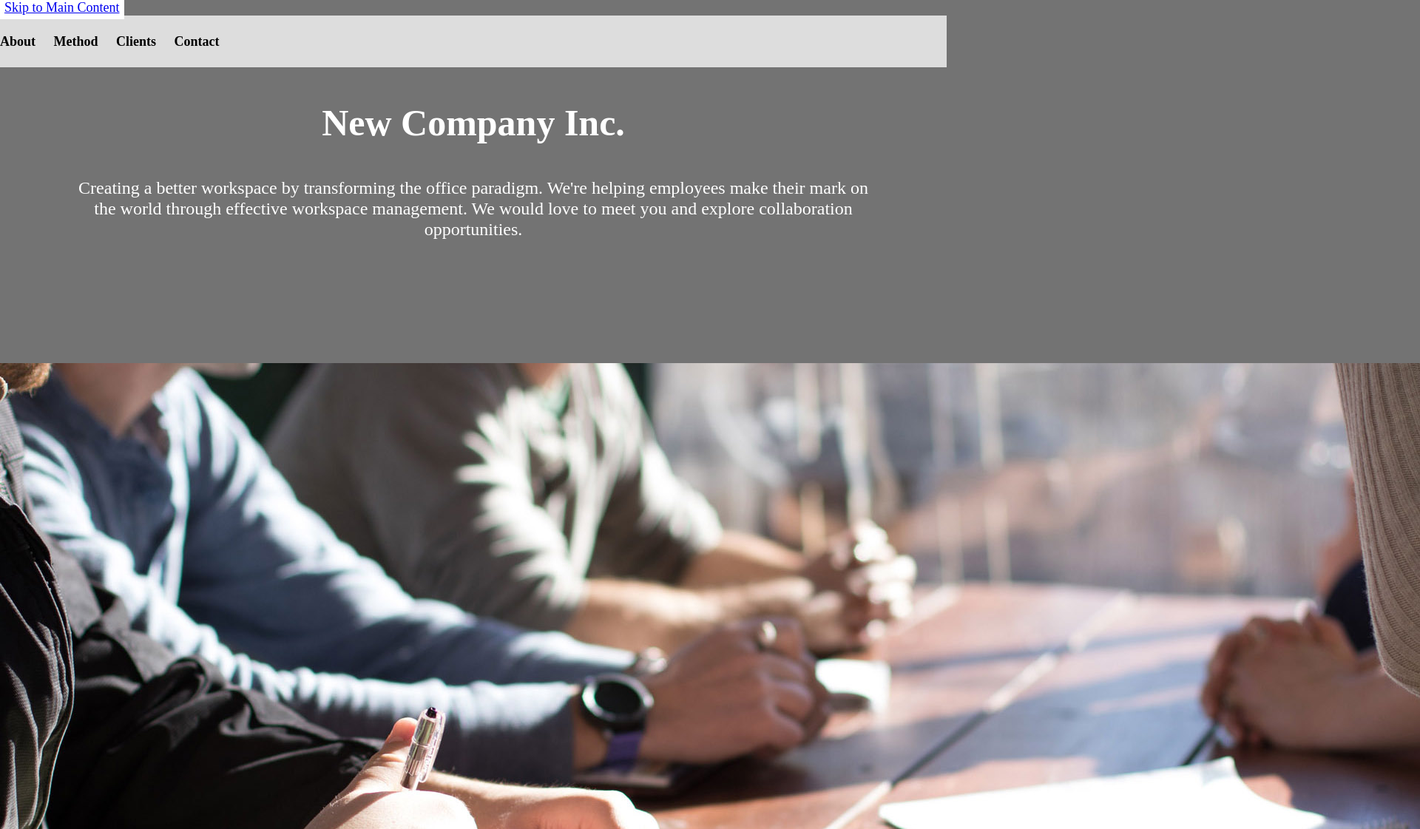
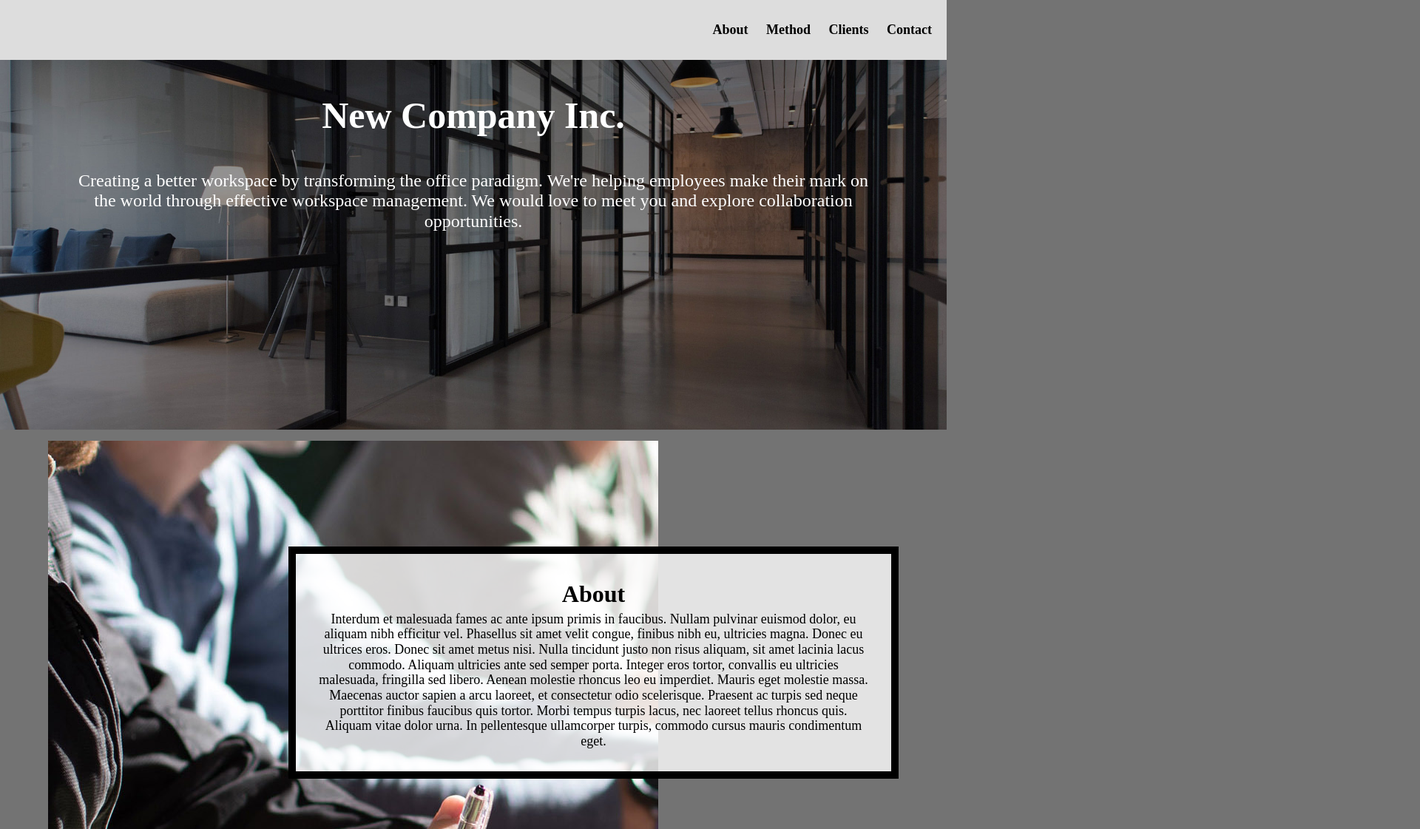
Before and after one commit to eihrke/del10, a plain HTML site: page index.html in a window 1280 px wide. Shown: the top 1121 px of the page at 74% size, 1920 px wide, since content can reach past the window. Drawn offline with Linux system fonts and the light colour scheme.

Commit message:
Add files via upload

```diff
--- a/css/style.css
+++ b/css/style.css
@@ -108,42 +108,110 @@ footer{
 /* Step 1: Write selector/rule property to add an underline when
 links in the navigation are in the hover or focus state.*/
 
-
+nav a:hover, nav a:focus {
+  text-decoration: underline;
+}
 
 /* Step 2a: Write selector/rule property to position the default position for the skip class element*/
 
+.skip a{
+  position: absolute;
+  top: -40px;
+}
 
 /* Step 2b: Write selector/rule property to position the skip class element when it is in focus*/
 
+.skip a:focus {
+  top: 20px;
+}
 
 /* Step 3: Write selector/rule property to style all elements when in focus*/
 
-
+:focus {
+  border: solid 2px black;
+}
 
 /* Step 4: Write selector/rule property to style the container */
 
+.container {
+  display: grid;
+  grid-template-columns: 1fr 5fr 1fr;
+  gap: 15px;
+}
 
 /* Step 5: Write selector/rule property to add the background image to the
 first div in the grid  and place it in the grid. */
 
-
+.container > :first-child {
+  grid-column: 1/-1;
+  min-height: 500px;
+  background-image: url("../images/header.jpg");
+  background-attachment: fixed;
+  background-repeat: no-repeat;
+}
 
 /* Steps 6 and 7: Write the selector/rule properties to add place the next elements in the next
  four rows in the grid. */
 
       /*This will be a lot of rules.... but be strategic and combine seletors*/
 
+.about, .method, .clients, .contact {
+  grid-column: 2/3;
+}
+
+.about-image, .method-image, .clients-image, .contact-image {
+  grid-column: 1/-1;
+  max-height: 600px;
+  overflow: hidden;
+}
+
+.about, .about-image {
+  grid-row: 2/3;
+}
+
+.method, .method-image {
+  grid-row: 3/4;
+}
+
+.clients, .clients-image {
+  grid-row: 4/5;
+}
+
+.contact, .contact-image {
+  grid-row: 5/6;
+}
 
  /* Step 8: Write the selector/rule property to style the .text-block class. */
 
+.text-block {
+  justify-self: center;
+  align-self: center;
+  text-align: center;
+  max-height: 250px;
+  overflow-y: scroll;
+}
 
 /* Add your media query here */
-
+@media screen and (min-width: 800px) {
 
   /* Step 9: Write the selector/rule property to style the nav element */
-
+  nav {
+    text-align: right;
+    padding: 30px 0px;
+  }
 
   /* Step 10: Write the selector/rule property to update the .container class */
-
+  .container {
+    grid-template-columns: 50px auto 500px auto 50px;
+  }
 
   /* Steps 11 and 12: Update the grid-column property of the grid's children (where-needed)*/
+  .about, .clients, .method, .contact {
+    grid-column: 3/5;
+  }
+
+  .about-image, .clients-image, .method-image, .contact-image {
+    grid-column: 2/4;
+  }
+
+}
```
